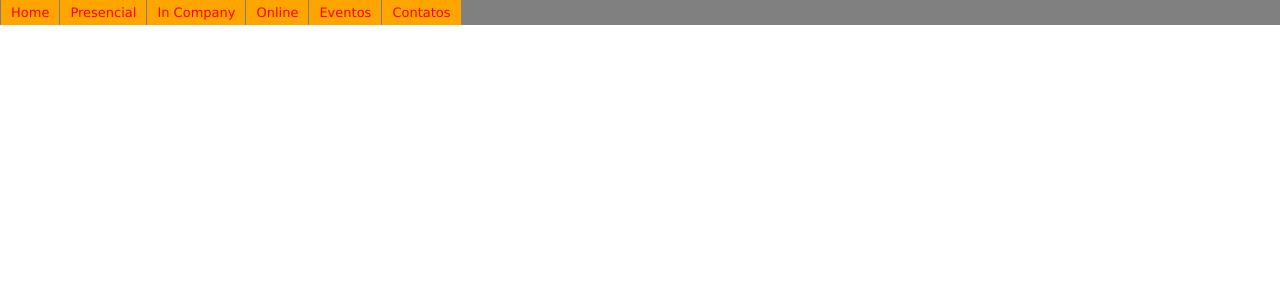
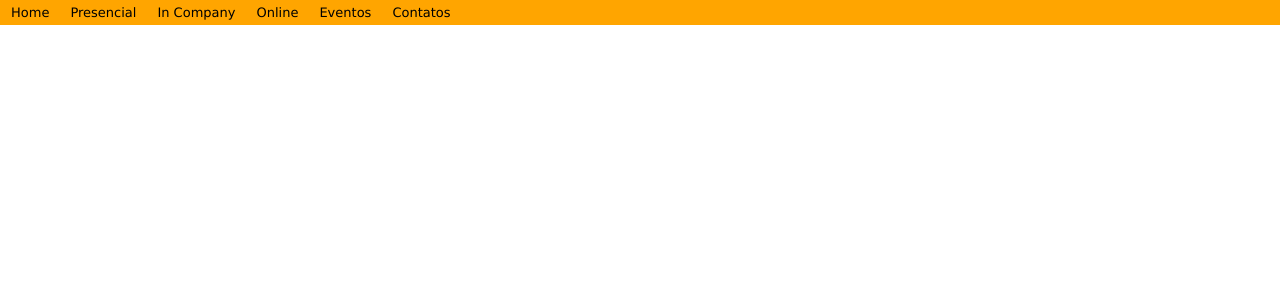
Before and after one commit to EmilyFitzlaff/Desenvolvimento_WEB, a PHP site: page /menu.html in a window 1280 px wide. Shown: the top 300 px of the page. Run offline with PHP 8.4, Linux system fonts and the light colour scheme.

Commit message:
Alterações arquivo menu.css

```diff
--- a/Aula 03 - CSS/menu.css
+++ b/Aula 03 - CSS/menu.css
@@ -4,12 +4,12 @@
 }
 
 #menu {
-    background: gray;
+    background: orange;
     display: table;
     width: 100%;
 }
 #menu ul {
-    list-style-type: none;
+    list-style: none;
 }
 
 #menu ul li {
@@ -18,7 +18,7 @@
 
 #menu ul li a {
     font: 13px verdana, arial, tahoma, sans-serif;
-    color: red;
+    color: black;
     background-color: orange;
     text-decoration: none;
     float: left;
```
